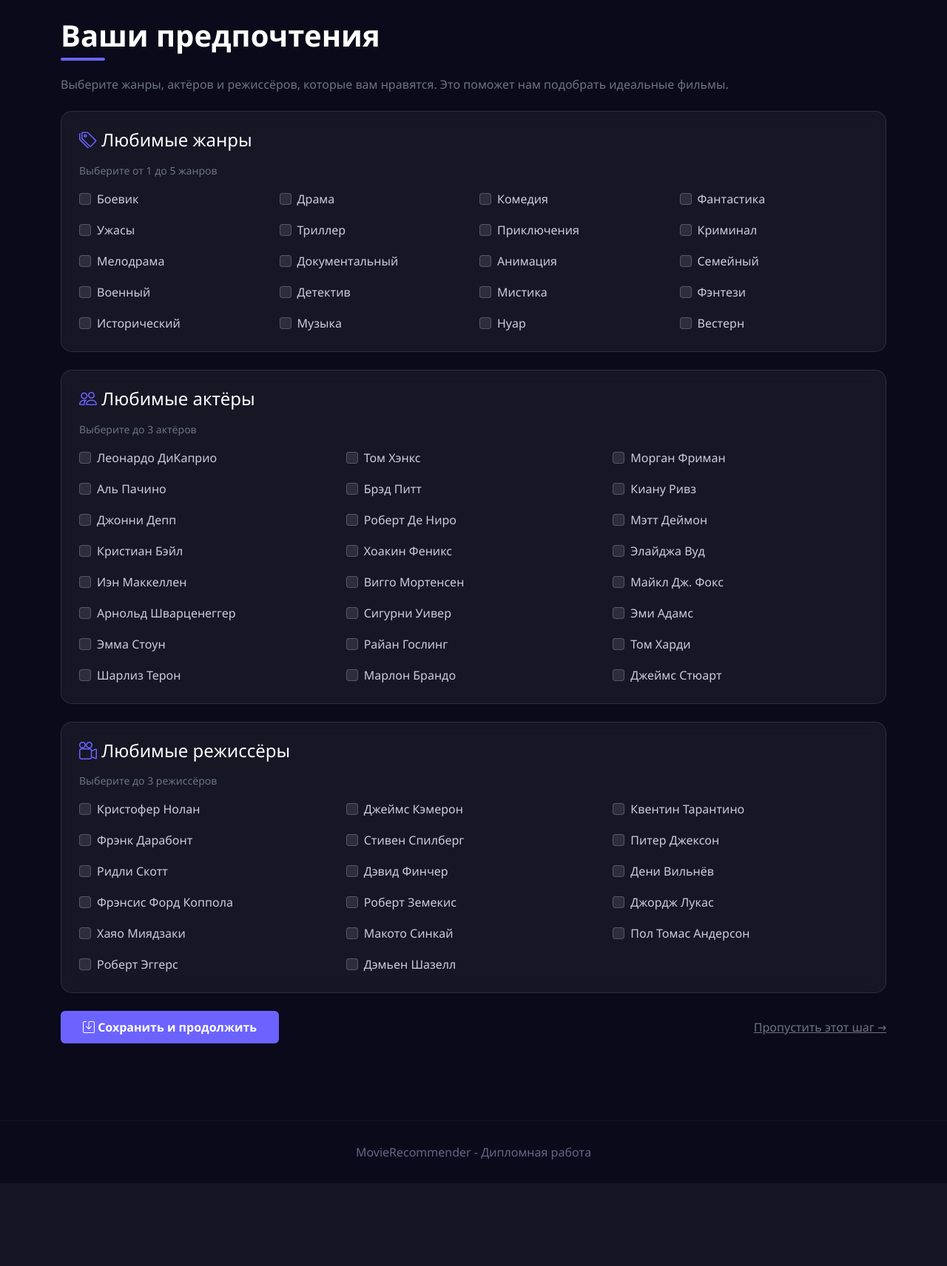
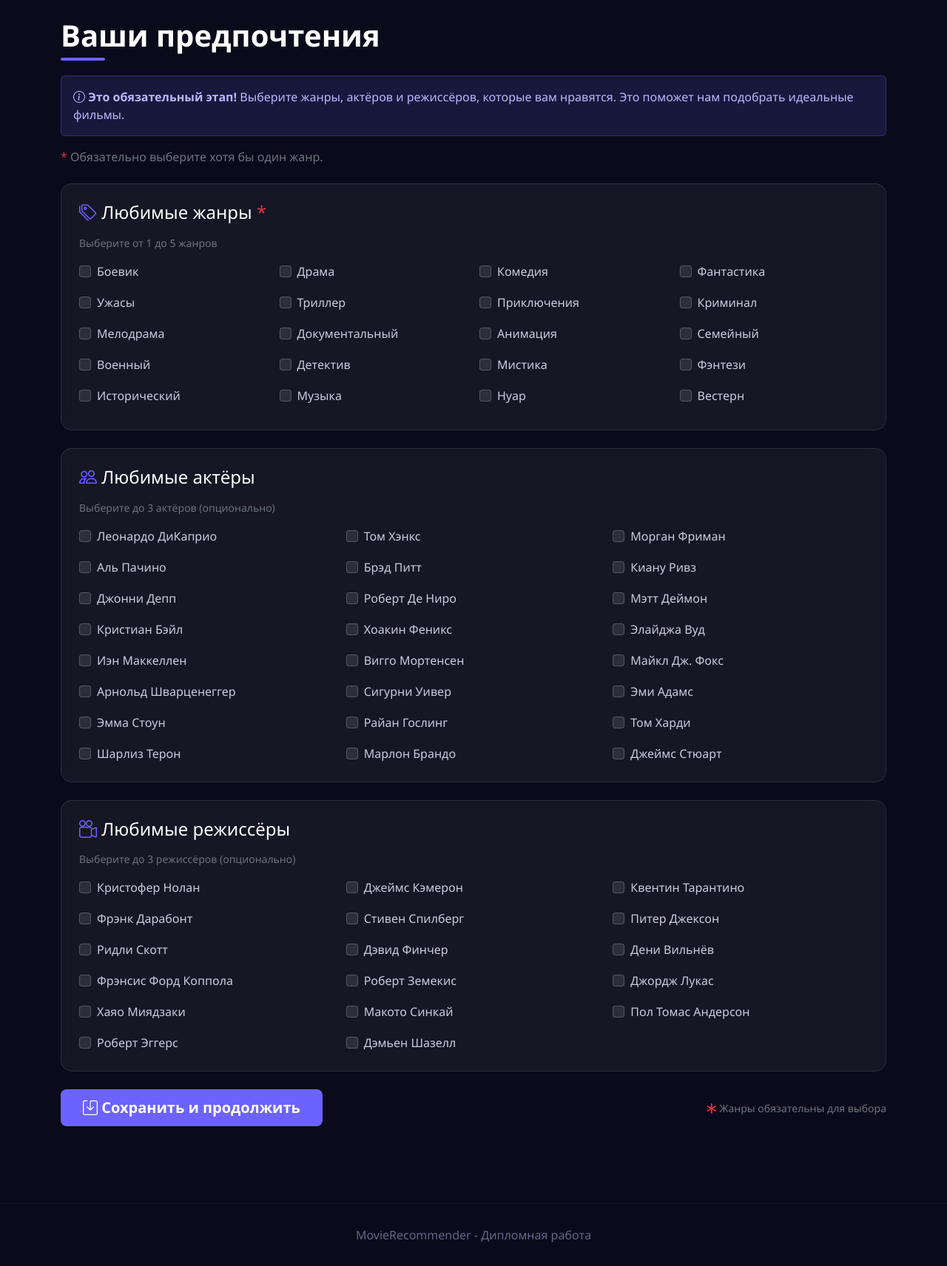
Before and after one commit to hotluner/DIPLOM2, a Flask app: page /preferences in a window 1280 px wide. Shown: the part 63-1775 px from the top of the page at 74% size. Before the commit the page ends 1631 px from the top, so only its background shows below. Run offline with Flask 3, Linux system fonts and the light colour scheme; a user stored in the database is signed in; data comes from the database, SQL or seed files in the repository; both versions use the stored data as it was after the commit.

Commit message:
2nd version

```diff
--- a/app.py
+++ b/app.py
@@ -137,15 +137,32 @@ def preferences():
         'Роберт Эггерс', 'Дэмьен Шазелл']
 
     if request.method == 'POST':
+        # Получаем выбранные жанры
+        selected_genres = request.form.getlist('genres')
+
+        # Отладочный вывод
+        print(f"Выбранные жанры: {selected_genres}")
+        print(f"Все данные формы: {request.form}")
+
+        # Проверяем, выбран ли хотя бы один жанр
+        if not selected_genres:
+            flash('Пожалуйста, выберите хотя бы один жанр!', 'danger')
+            return render_template('preferences.html',
+                                 user=user,
+                                 genres=available_genres,
+                                 actors=available_actors,
+                                 directors=available_directors)
+
         # Сохраняем предпочтения
         user.preferences = {
-            'genres': request.form.getlist('genres'),
+            'genres': selected_genres,
             'actors': request.form.getlist('actors'),
             'directors': request.form.getlist('directors'),
-            'selected_at': None
+            'selected_at': datetime.now().isoformat()
         }
         db.update_user(user)
 
+        flash('Предпочтения сохранены! Теперь оцените фильмы.', 'success')
         return redirect(url_for('rating'))
 
     return render_template('preferences.html',
@@ -164,6 +181,11 @@ def rating():
     if not user:
         session.clear()
         return redirect(url_for('login'))
+
+    # Проверяем, выбраны ли предпочтения
+    if not user.preferences or not user.preferences.get('genres'):
+        flash('Сначала выберите свои предпочтения!', 'warning')
+        return redirect(url_for('preferences'))
 
     MIN_RATINGS = 10
 
@@ -262,8 +284,14 @@ def recommendations():
         session.clear()
         return redirect(url_for('login'))
 
-    # Если пользователь ещё не набрал 10 оценок
+    # Проверяем, выбраны ли предпочтения
+    if not user.preferences or not user.preferences.get('genres'):
+        flash('Сначала выберите свои предпочтения!', 'warning')
+        return redirect(url_for('preferences'))
+
+    # Проверяем, достаточно ли оценок
     if not user.has_min_ratings(10):
+        flash('Оцените как минимум 10 фильмов для получения рекомендаций!', 'warning')
         return redirect(url_for('rating'))
 
     # Генерируем рекомендации
--- a/database.py
+++ b/database.py
@@ -241,6 +241,8 @@ class Database:
                 data['last_recommended_at'],
                 user.user_id
             ))
+            print(f"✅ Обновлён пользователь {user.user_id}")
+            print(f"   Предпочтения: {data['preferences']}")
 
     def delete_user(self, user_id: int):
         """Удаляет пользователя"""
--- a/templates/preferences.html
+++ b/templates/preferences.html
@@ -6,26 +6,30 @@
 <div class="row">
     <div class="col-12">
         <h1 class="section-title">Ваши предпочтения</h1>
+        <div class="alert alert-info">
+            <i class="bi bi-info-circle"></i>
+            <strong>Это обязательный этап!</strong> Выберите жанры, актёров и режиссёров, которые вам нравятся.
+            Это поможет нам подобрать идеальные фильмы.
+        </div>
         <p class="text-secondary mb-4">
-            Выберите жанры, актёров и режиссёров, которые вам нравятся.
-            Это поможет нам подобрать идеальные фильмы.
+            <span class="text-danger">*</span> Обязательно выберите хотя бы один жанр.
         </p>
     </div>
 
     <div class="col-12">
-        <form method="POST" action="{{ url_for('preferences') }}">
-            <!-- Жанры -->
-            <div class="card p-4 mb-4">
+        <form method="POST" action="{{ url_for('preferences') }}" id="preferencesForm">
+            <!-- Жанры (обязательные) -->
+            <div class="card p-4 mb-4" id="genresCard">
                 <h4 class="text-white mb-3">
                     <i class="bi bi-tags" style="color: #6c63ff;"></i>
-                    Любимые жанры
+                    Любимые жанры <span class="text-danger">*</span>
                 </h4>
                 <p class="text-secondary small">Выберите от 1 до 5 жанров</p>
                 <div class="row g-3">
                     {% for genre in genres %}
                     <div class="col-md-3 col-6">
                         <div class="form-check">
-                            <input class="form-check-input" type="checkbox"
+                            <input class="form-check-input genre-checkbox" type="checkbox"
                                    name="genres" value="{{ genre }}"
                                    id="genre_{{ loop.index }}"
                                    {% if user.preferences and genre in user.preferences.get('genres', []) %}checked{% endif %}>
@@ -36,15 +40,20 @@
                     </div>
                     {% endfor %}
                 </div>
+                <div class="mt-2">
+                    <small class="text-danger" id="genreError" style="display: none;">
+                        <i class="bi bi-exclamation-circle"></i> Выберите хотя бы один жанр!
+                    </small>
+                </div>
             </div>
 
-            <!-- Актёры -->
+            <!-- Актёры (опциональные) -->
             <div class="card p-4 mb-4">
                 <h4 class="text-white mb-3">
                     <i class="bi bi-people" style="color: #6c63ff;"></i>
                     Любимые актёры
                 </h4>
-                <p class="text-secondary small">Выберите до 3 актёров</p>
+                <p class="text-secondary small">Выберите до 3 актёров (опционально)</p>
                 <div class="row g-3">
                     {% for actor in actors %}
                     <div class="col-md-4 col-6">
@@ -62,13 +71,13 @@
                 </div>
             </div>
 
-            <!-- Режиссёры -->
+            <!-- Режиссёры (опциональные) -->
             <div class="card p-4 mb-4">
                 <h4 class="text-white mb-3">
                     <i class="bi bi-camera-reels" style="color: #6c63ff;"></i>
                     Любимые режиссёры
                 </h4>
-                <p class="text-secondary small">Выберите до 3 режиссёров</p>
+                <p class="text-secondary small">Выберите до 3 режиссёров (опционально)</p>
                 <div class="row g-3">
                     {% for director in directors %}
                     <div class="col-md-4 col-6">
@@ -87,14 +96,72 @@
             </div>
 
             <div class="d-flex justify-content-between align-items-center">
-                <button type="submit" class="btn btn-primary">
+                <button type="submit" class="btn btn-primary btn-lg" id="submitBtn">
                     <i class="bi bi-save"></i> Сохранить и продолжить
                 </button>
-                <a href="{{ url_for('rating') }}" class="text-secondary">
-                    Пропустить этот шаг →
-                </a>
+                <small class="text-secondary">
+                    <i class="bi bi-asterisk text-danger"></i> Жанры обязательны для выбора
+                </small>
             </div>
         </form>
     </div>
 </div>
+
+<script>
+document.addEventListener('DOMContentLoaded', function() {
+    const form = document.getElementById('preferencesForm');
+    const genreCheckboxes = document.querySelectorAll('.genre-checkbox');
+    const genreError = document.getElementById('genreError');
+    const submitBtn = document.getElementById('submitBtn');
+    const genresCard = document.getElementById('genresCard');
+
+    // Функция проверки выбора жанров
+    function checkGenresSelected() {
+        let checked = false;
+        genreCheckboxes.forEach(function(cb) {
+            if (cb.checked) checked = true;
+        });
+        return checked;
+    }
+
+    // Обработка отправки формы
+    form.addEventListener('submit', function(e) {
+        if (!checkGenresSelected()) {
+            e.preventDefault();
+            genreError.style.display = 'block';
+            genresCard.style.border = '2px solid #dc3545';
+            genresCard.style.boxShadow = '0 0 20px rgba(220, 53, 69, 0.2)';
+
+            // Прокручиваем к ошибке
+            genreError.scrollIntoView({ behavior: 'smooth', block: 'center' });
+
+            // Убираем подсветку через 3 секунды
+            setTimeout(() => {
+                genresCard.style.border = '1px solid rgba(255,255,255,0.1)';
+                genresCard.style.boxShadow = 'none';
+            }, 3000);
+        }
+    });
+
+    // Скрываем ошибку при выборе жанра
+    genreCheckboxes.forEach(function(cb) {
+        cb.addEventListener('change', function() {
+            if (checkGenresSelected()) {
+                genreError.style.display = 'none';
+                genresCard.style.border = '1px solid rgba(255,255,255,0.1)';
+                genresCard.style.boxShadow = 'none';
+            }
+        });
+    });
+
+    // Предотвращаем отправку формы при нажатии Enter в чекбоксах
+    document.querySelectorAll('input[type="checkbox"]').forEach(function(cb) {
+        cb.addEventListener('keydown', function(e) {
+            if (e.key === 'Enter') {
+                e.preventDefault();
+            }
+        });
+    });
+});
+</script>
 {% endblock %}
```
Also changed, not shown: recommender.py (+10 -6 lines), templates/index.html (+19 -0 lines), instance/movies.db, 2 other files.
